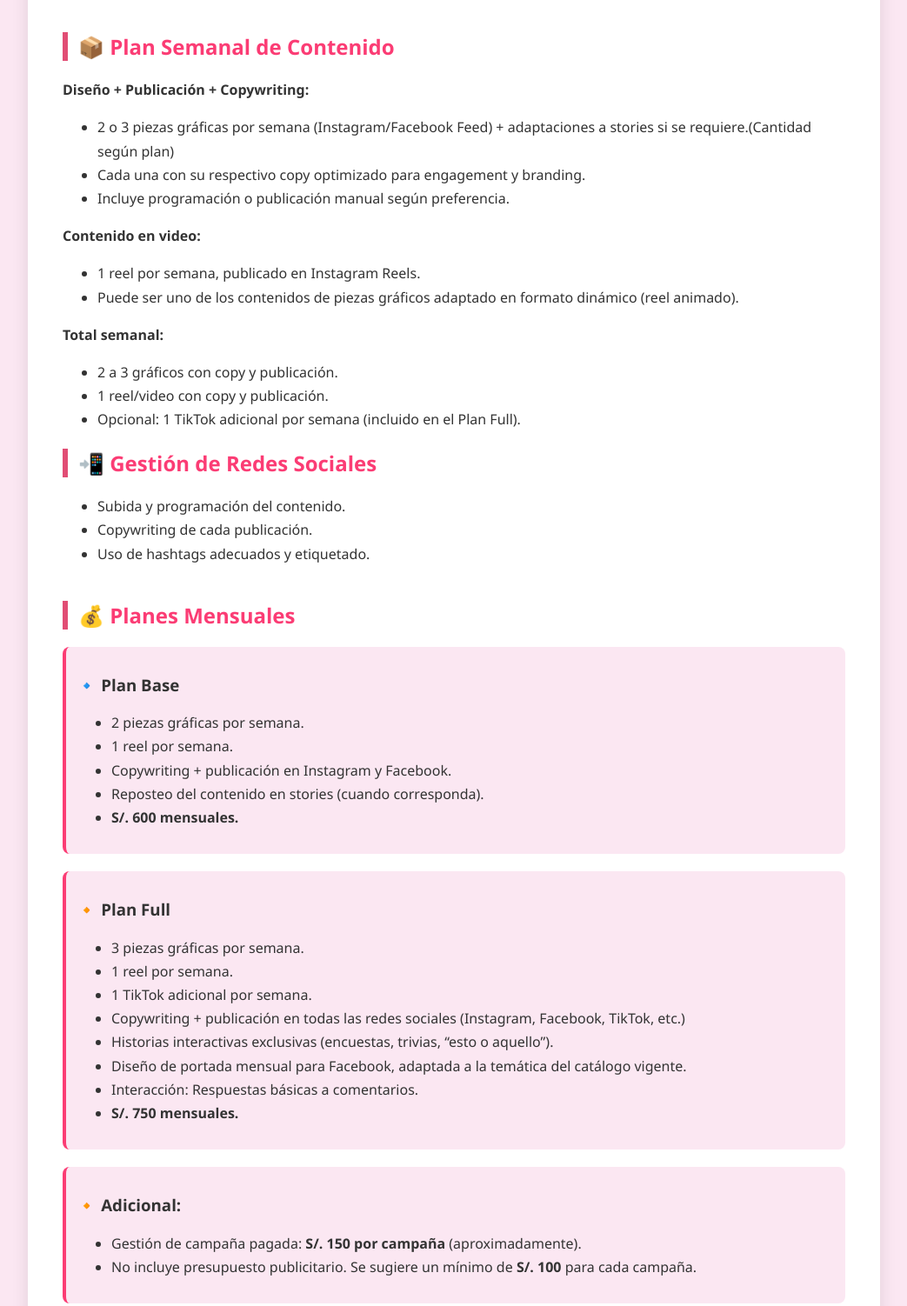
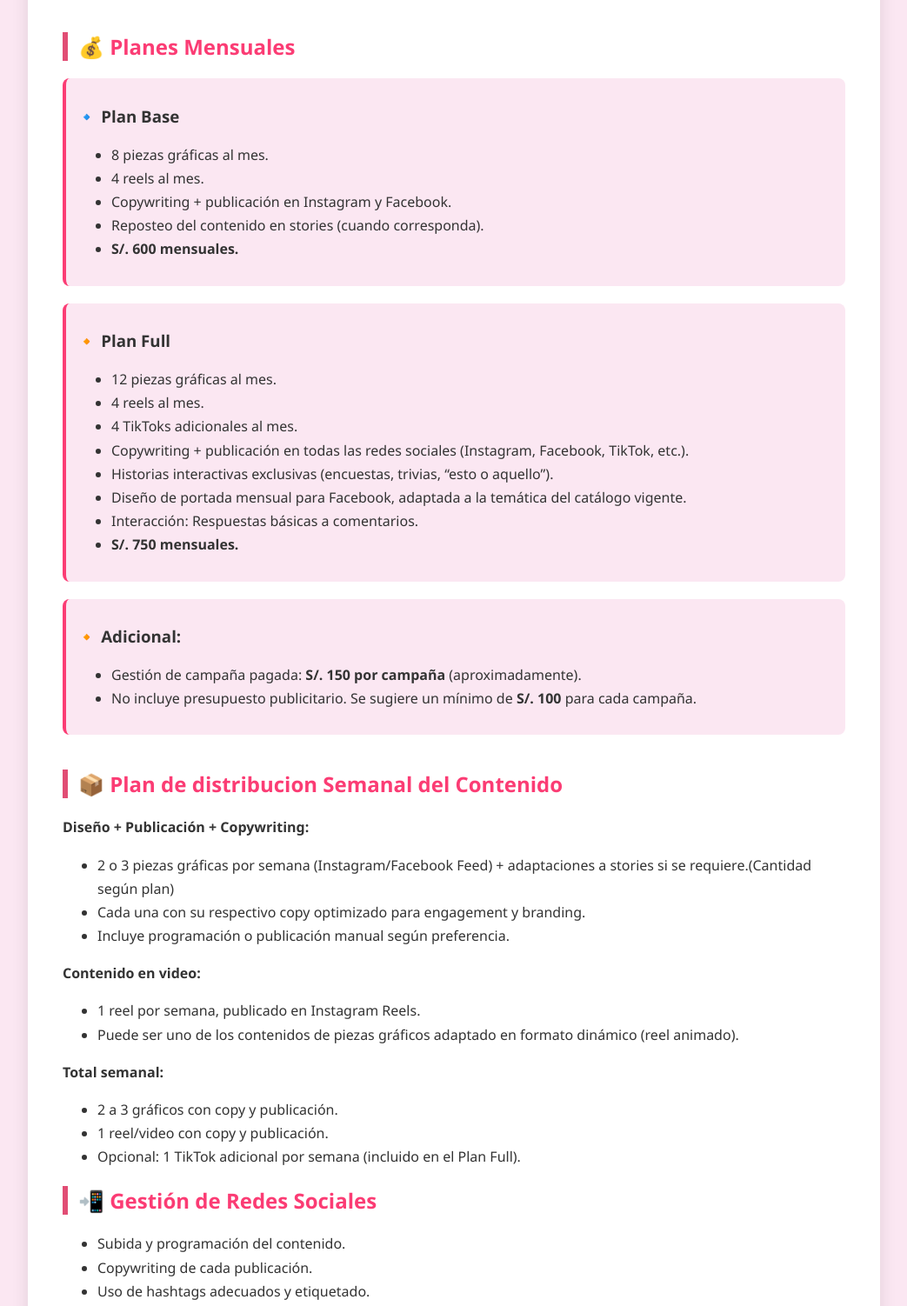
Before and after one commit to AngieKHS/propuesta_bagues, a plain HTML site: page docs/index.html in a window 1280 px wide. Shown: the part 437-1939 px from the top of the page at 87% size, without its empty margins (118-1161 px from the left). Drawn offline with Linux system fonts and the light colour scheme.

Commit message:
Update index.html

```diff
--- a/docs/index.html
+++ b/docs/index.html
@@ -200,8 +200,45 @@
           </p>
       </section>
 
-       <section>
-            <h2>📦 Plan Semanal de Contenido</h2>
+      <section>
+          <h2>💰 Planes Mensuales</h2>
+
+          <div class="highlight">
+            <h3>🔹 Plan Base</h3>
+            <ul>
+              <li>8 piezas gráficas al mes.</li>
+              <li>4 reels al mes.</li>
+              <li>Copywriting + publicación en Instagram y Facebook.</li>
+              <li>Reposteo del contenido en stories (cuando corresponda).</li>
+              <li><strong>S/. 600 mensuales.</strong></li>
+            </ul>
+          </div>
+
+          <div class="highlight">
+            <h3>🔸 Plan Full</h3>
+            <ul>
+              <li>12 piezas gráficas al mes.</li>
+              <li>4 reels al mes.</li>
+              <li>4 TikToks adicionales al mes.</li>
+              <li>Copywriting + publicación en todas las redes sociales (Instagram, Facebook, TikTok, etc.).</li>
+              <li>Historias interactivas exclusivas (encuestas, trivias, “esto o aquello”).</li>
+              <li>Diseño de portada mensual para Facebook, adaptada a la temática del catálogo vigente.</li>
+              <li>Interacción: Respuestas básicas a comentarios.</li>
+              <li><strong>S/. 750 mensuales.</strong></li>
+            </ul>
+          </div>
+
+          <div class="highlight">
+            <h3>🔸 Adicional:</h3>
+            <ul>
+              <li>Gestión de campaña pagada: <strong>S/. 150 por campaña</strong> (aproximadamente).</li>
+              <li>No incluye presupuesto publicitario. Se sugiere un mínimo de <strong>S/. 100</strong> para cada campaña.</li>
+            </ul>
+          </div>
+        </section>
+
+               <section>
+            <h2>📦 Plan de distribucion Semanal del Contenido</h2>
             <p><strong>Diseño + Publicación + Copywriting:</strong></p>
             <ul>
                 <li>2 o 3 piezas gráficas por semana (Instagram/Facebook Feed) + adaptaciones a stories si se requiere.(Cantidad según plan)</li>
@@ -228,52 +265,19 @@
             </ul>
         </section>
 
-        <section>
-            <h2>💰 Planes Mensuales</h2>
-            <div class="highlight">
-                <h3>🔹 Plan Base</h3>
-                <ul>
-                    <li>2 piezas gráficas por semana.</li>
-                    <li>1 reel por semana.</li>
-                    <li>Copywriting + publicación en Instagram y Facebook.</li>
-                    <li>Reposteo del contenido en stories (cuando corresponda).</li>
-                    <li><strong>S/. 600 mensuales.</strong></li>
-                </ul>
 
-            </div>
-
-            <div class="highlight">
-                <h3>🔸 Plan Full</h3>
-                <ul>
-                    <li>3 piezas gráficas por semana.</li>
-                    <li>1 reel por semana.</li>
-                    <li>1 TikTok adicional por semana.</li>
-                    <li>Copywriting + publicación en todas las redes sociales (Instagram, Facebook, TikTok, etc.)</li>
-                    <li>Historias interactivas exclusivas (encuestas, trivias, “esto o aquello”).</li>
-                    <li>Diseño de portada mensual para Facebook, adaptada a la temática del catálogo vigente.</li>
-                    <li>Interacción: Respuestas básicas a comentarios.</li>
-                    <li><strong>S/. 750 mensuales.</strong></li>
-                </ul>
-            </div>
-
-            <div class="highlight">
-                <h3>🔸 Adicional:</h3>
-                <ul>
-                    <li>Gestión de campaña pagada: <strong>S/. 150 por campaña</strong> (aproximadamente).</li>
-                    <li>No incluye presupuesto publicitario. Se sugiere un mínimo de <strong>S/. 100</strong> para cada campaña.</li>
-                </ul>
-            </div>
-        </section>
-
-        <section>
+      <!--
+    <section>
       <h2>📅 Calendario de Publicaciones Proyectado Plan FULL</h2>
       <div class="calendar-grid">
+
         <div class="calendar-box">
           <strong>Semana 1 (14-18 mayo)</strong><br>
           📅 14: Post de anticipación (invitación)<br>
           📅 16: Post detalles del evento<br>
           🎥 18: Reel de preparativos
         </div>
+
         <div class="calendar-box">
           <strong>Semana 2 (19-25 mayo)</strong><br>
           📅 19: Post inauguración<br>
@@ -281,6 +285,7 @@
           🎥 23: Reel ambiente o servicios<br>
           📅 25: Post de agradecimiento
         </div>
+
         <div class="calendar-box">
           <strong>Semana 3 (26 mayo - 1 junio)</strong><br>
           📅 26: Post bienvenida<br>
@@ -288,8 +293,12 @@
           🎥 30: Reel experiencia cliente<br>
           📅 1: Post de feedback / testimonios
         </div>
+
       </div>
     </section>
+    -->
+
+
 
     <section>
       <h2>🧾 Condiciones</h2>
@@ -298,7 +307,7 @@
         <li>Pagos quincenales mediante Yape, Plin o transferencia.</li>
         <li>Inicio del servicio desde la fecha acordada por ambas partes.</li>
         <li>Revisión y aprobación previa del contenido antes de publicar.</li>
-        <li>Reels/TikToks elaborados con diseño digital, animaciones, con material proporcionado (videos, clips, fotos, etc.).</li>
+        <li>Reels/TikToks elaborados con diseño digital y animaciones, utilizando material proporcionado por el cliente (videos, clips, fotos, etc.).</li>
       </ul>
     </section>
 
@@ -330,9 +339,11 @@
 
 
     <footer>
-      Angie Huamán Sales &bull; Ingeniera de Sistemas<br>
-      📧 angiehuamansales@gmail.com | 📱 971283715
+      Angie Katherine Huaman Sales &bull; Ing. de Sistemas<br>
+      📧 <a href="mailto:angiehuamansales@gmail.com">angiehuamansales@gmail.com</a> |
+      📱 <a href="tel:+51971283715">971283715</a>
     </footer>
+
 
     </div>
 </body>
```
